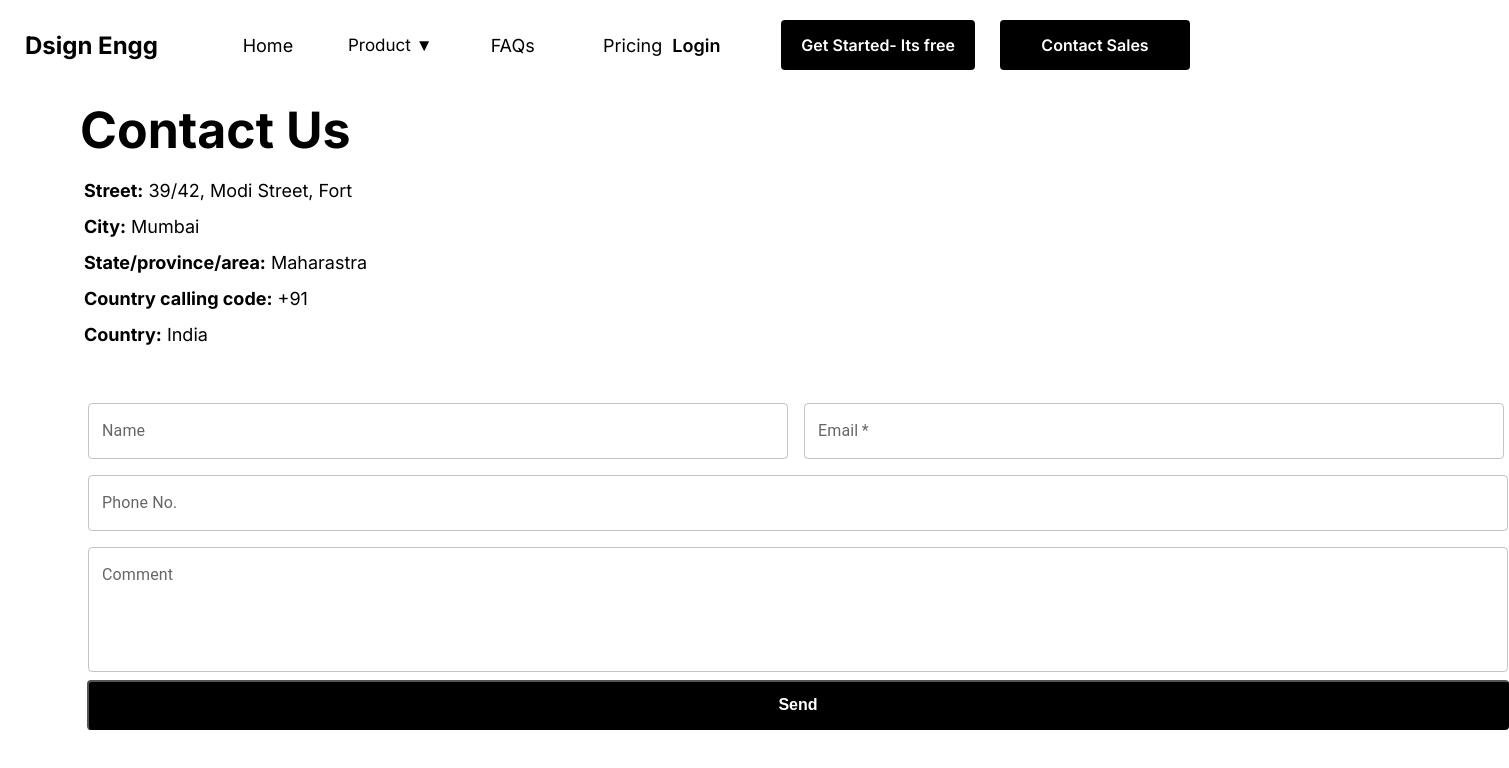
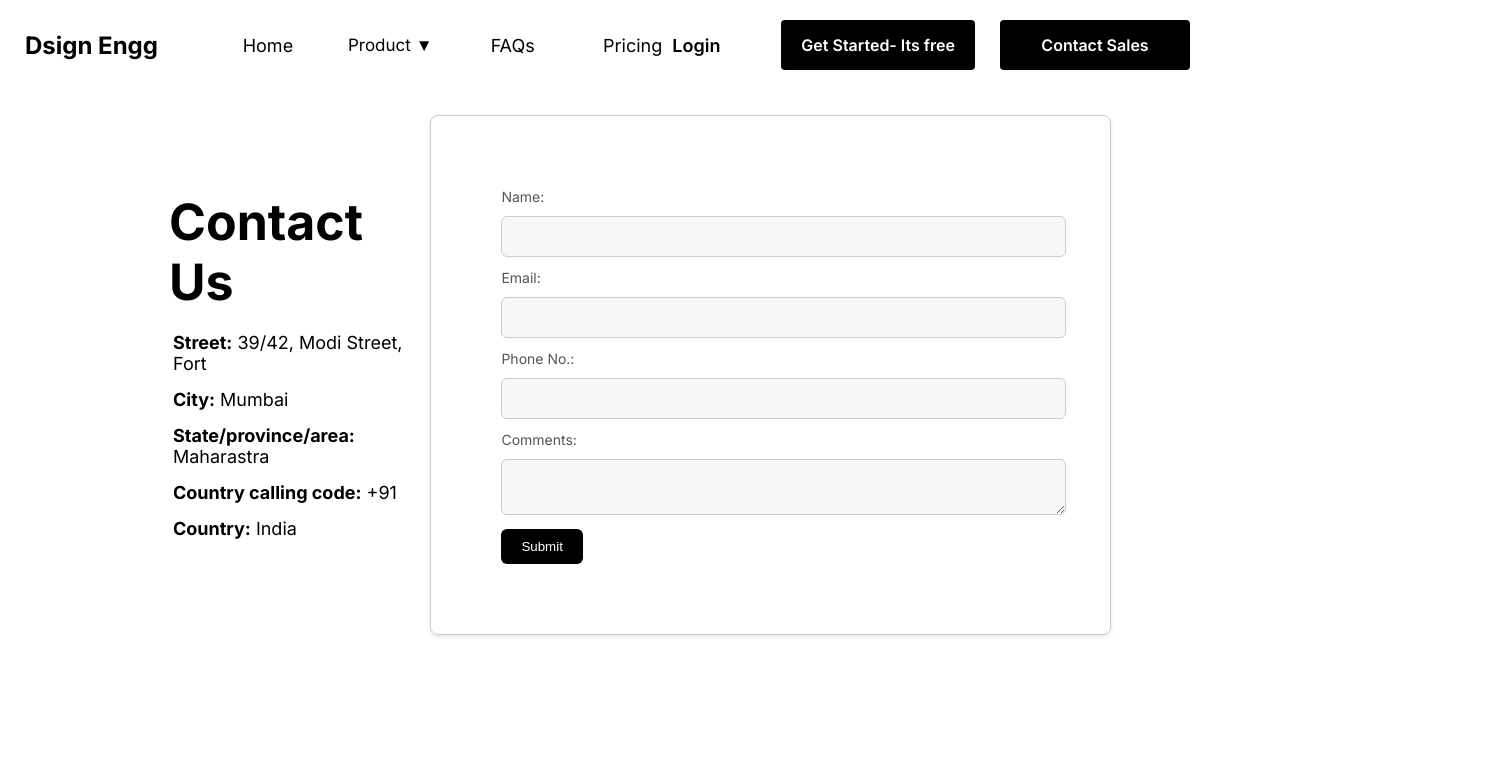
Before and after one commit to Anubhavgupta14/Ladle_Calculator, a Next.js app: page /components/contact_us in a window 1280 px wide. Shown: the top 768 px of the page, 1509 px wide, since content can reach past the window. Built offline with nearby package versions, Linux system fonts and the light colour scheme.

Commit message:
Contact page fixed

```diff
--- a/app/components/contact_us/globals.css
+++ b/app/components/contact_us/globals.css
@@ -1,8 +1,8 @@
 .contact_body{
-    margin: 80px;
+    margin: 75px;
 }
 
-.head{
+.heading{
     font-size: 50px;
     padding-block: 20px;
 }
@@ -14,6 +14,10 @@
     gap: 15px;
     padding-inline: 4px;
 }
+.error-label {
+    color: red;
+  }
+
 
 .detail_head{
     font-weight: 650;
@@ -24,7 +28,7 @@
 }
 
 .form{
-    margin-block: 50px;
+    margin-block: 10px;
 }
 
 .row{
@@ -72,13 +76,94 @@
         height: 45px;
         font-size: 14px;
     }
+    .contact_data{
+        font-size: 17px;
+    }
 }
 
 @media screen and (max-width: 1080px){
     .contact_body{
         margin: 50px 0 0 20px;
     }
-    .head{
-        font-size: 30px;
+    .heading{
+        font-size: 25px;
     }
 }
+
+
+/* styles.css */
+.container{
+    display: flex;
+    align-items: center;
+    justify-content: space-between;
+    padding-inline: 94px;
+}
+
+form {
+    width: 75vh;
+    padding: 70px;
+    margin-top: 40px;
+    border: 1px solid #ccc;
+    border-radius: 8px;
+    box-shadow: 0 2px 4px rgba(0, 0, 0, 0.1);
+  }
+
+  .label-container {
+    position: relative;
+    margin-bottom: 15px;
+  }
+
+  label {
+    position: relative;
+    font-size: 14px;
+    color: #555;
+    transition: all 0.2s ease;
+  }
+
+  input[type="text"],
+  input[type="email"],
+  input[type="tel"],
+  textarea {
+    width: 100%;
+    margin-block: 10px;
+    padding: 12px;
+    border: 1px solid #ccc;
+    border-radius: 6px;
+    background-color: #f8f8f8;
+    transition: border-color 0.3s, box-shadow 0.3s;
+  }
+
+  input[type="text"]:focus,
+  input[type="email"]:focus,
+  input[type="tel"]:focus,
+  textarea:focus {
+    border-color: rgb(200,200,200);
+    box-shadow: 0 0 8px rgba(200, 200, 200, 0.5);
+  }
+
+  button {
+    background-color: black;
+    color: white;
+    padding: 10px 20px;
+    border: none;
+    border-radius: 6px;
+    cursor: pointer;
+    transition: background-color 0.3s;
+  }
+
+  button:hover {
+    background-color: rgb(200,200,200);
+    color: black;
+  }
+
+  @media screen and (max-width:600px){
+    .container{
+        flex-direction: column;
+        padding-inline: 0px;
+    }
+    form{
+        width: 25vh;
+        padding: 20px 60px 20px 60px;
+
+    }
+  }
--- a/app/components/contact_us/page.js
+++ b/app/components/contact_us/page.js
@@ -1,33 +1,68 @@
 "use client";
 import { useState } from "react";
-import TextField from "@mui/material/TextField";
 import "./globals.css";
-import { useMediaQuery } from "@mui/material";
-import { useTheme } from "@mui/material/styles";
 import Navbar from "../navbar/page";
 
+const page = () => {
+  const [isEmailValid, setIsEmailValid] = useState(true);
 
-const page = () => {
-  const [name, setName] = useState("");
-  const [email, setEmail] = useState("");
-  const [phone, setPhone] = useState("");
-  const [comment, setComment] = useState("");
-  const theme = useTheme();
-  const isMobile = useMediaQuery(theme.breakpoints.up("sm"));
+  const [formData, setFormData] = useState({
+    name: "",
+    email: "",
+    phone: "",
+    comments: "",
+  });
+
+  const handleChange = (e) => {
+    const { name, value } = e.target;
+
+    if (name === "phone") {
+      // Allow only numbers in phone input
+      const numericValue = value.replace(/\D/g, "");
+      setFormData((prevData) => ({
+        ...prevData,
+        [name]: numericValue,
+      }));
+    } else if (name === "email") {
+      // Basic email validation
+      const isValidEmail = /^[^\s@]+@[^\s@]+\.[^\s@]+$/.test(value);
+      setIsEmailValid(isValidEmail || value === ""); // Update email validity
+      setFormData((prevData) => ({
+        ...prevData,
+        [name]: value,
+      }));
+    } else {
+      setFormData((prevData) => ({
+        ...prevData,
+        [name]: value,
+      }));
+    }
+  };
+
+  const handleSubmit = (e) => {
+    e.preventDefault();
+    // You can perform form submission or data handling here
+    console.log("Form data submitted:", formData);
+  };
   return (
-    <>
-    <Navbar/>
+    <div>
+      <Navbar />
+
       <div className="contact_body">
-      <h2 className="head">Contact Us</h2>
+        <div className="container">
+          <div>
+            <h2 className="heading">Contact Us</h2>
             <div className="details">
               <div className="contact_data">
-          <span className="detail_head">Street:</span> 39/42, Modi Street, Fort
+                <span className="detail_head">Street:</span> 39/42, Modi Street,
+                Fort
               </div>
               <div className="contact_data">
                 <span className="detail_head">City:</span> Mumbai
               </div>
               <div className="contact_data">
-          <span className="detail_head">State/province/area:</span> Maharastra
+                <span className="detail_head">State/province/area:</span>{" "}
+                Maharastra
               </div>
               <div className="contact_data">
                 <span className="detail_head">Country calling code:</span> +91
@@ -36,8 +71,9 @@ const page = () => {
                 <span className="detail_head">Country:</span> India
               </div>
             </div>
+          </div>
 
-      <div className="form">
+          {/* <div className="form">
         <div className="row">
           <TextField
             sx={{ m: 1, minWidth: isMobile ? 700 : 135 }}
@@ -86,9 +122,59 @@ const page = () => {
                 Send
             </button>
         </div>
+      </div> */}
+
+          <form onSubmit={handleSubmit}>
+            <div>
+              <label htmlFor="name">Name:</label>
+              <input
+                type="text"
+                id="name"
+                name="name"
+                value={formData.name}
+                onChange={handleChange}
+              />
+            </div>
+            <div>
+              <label
+                htmlFor="email"
+                className={isEmailValid ? "" : "error-label"}
+              >
+              Email: {isEmailValid ? "" : "Invalid Email"}
+              </label>
+              <input
+                type="email"
+                id="email"
+                name="email"
+                value={formData.email}
+                required
+                onChange={handleChange}
+              />
+            </div>
+            <div>
+              <label htmlFor="phone">Phone No.:</label>
+              <input
+                type="tel"
+                id="phone"
+                name="phone"
+                value={formData.phone}
+                onChange={handleChange}
+              />
+            </div>
+            <div>
+              <label htmlFor="comments">Comments:</label>
+              <textarea
+                id="comments"
+                name="comments"
+                value={formData.comments}
+                onChange={handleChange}
+              />
+            </div>
+            <button type="submit">Submit</button>
+          </form>
         </div>
       </div>
-    </>
+    </div>
   );
 };
 
```
Lines whose indentation alone changed are shown as unchanged.
